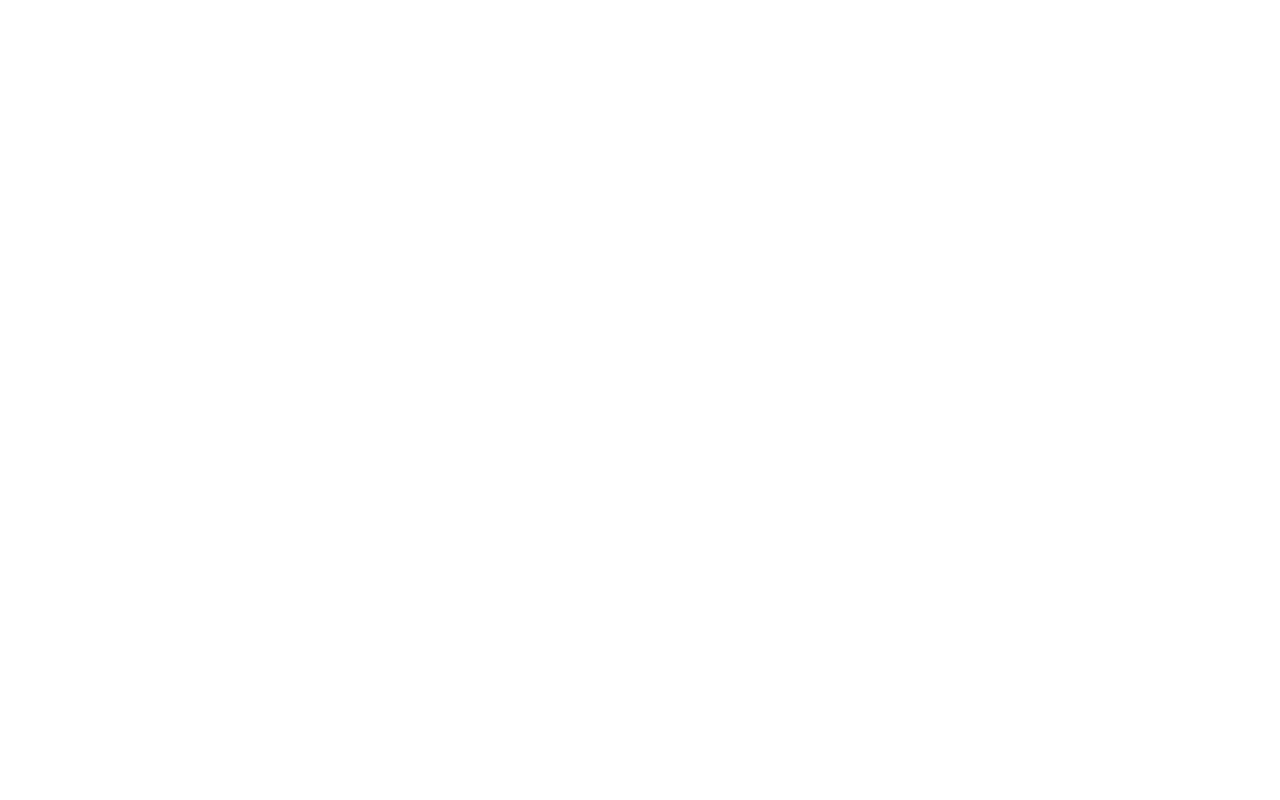
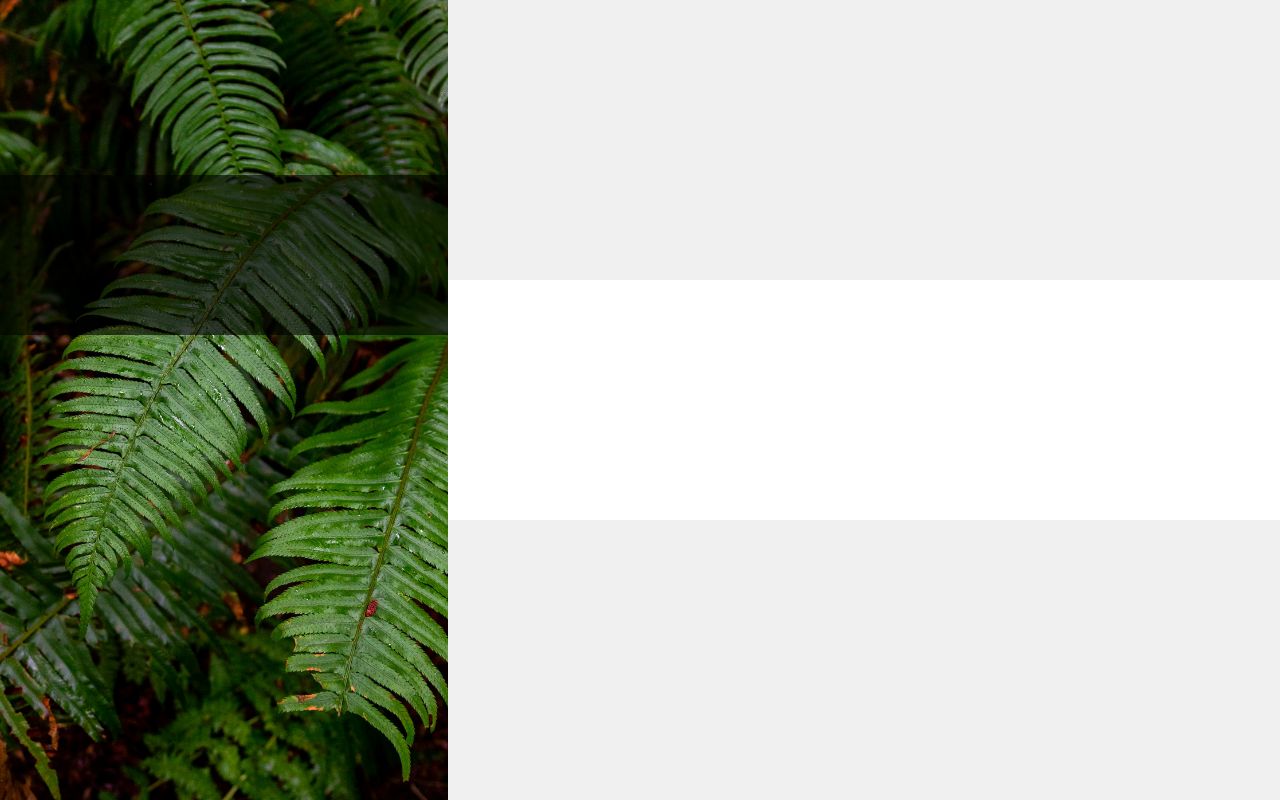
Before and after one commit to araujo2kg/signup-form, a plain HTML site: page index.html in a window 1280 px wide. Drawn offline with Linux system fonts and the light colour scheme.

Commit message:
Layout setup

```diff
--- a/index.html
+++ b/index.html
@@ -9,6 +9,16 @@
 </head>
 
 <body>
+    <div class="container">
+        <div class="side-logo">
+            <div class="logo-container"></div>
+        </div>
+        <div class="side-form">
+            <div class="top"></div>
+            <div class="middle"></div>
+            <div class="bottom"></div>
+        </div>
+    </div>
 </body>
 
 </html>
--- a/styles.css
+++ b/styles.css
@@ -1,3 +1,7 @@
+:root {
+    --aux-bg-color: rgb(240, 240, 240);
+}
+
 *,
 *::before,
 *::after {
@@ -10,6 +14,7 @@
 
 body {
     line-height: 1.5;
+    min-height: 100vh;
 }
 
 img,
@@ -50,3 +55,44 @@ h5,
 h6 {
     text-wrap: balance;
 }
+
+.container {
+    display: flex;
+    flex-direction: row;
+    height: 100vh;
+}
+
+.side-logo {
+    width: 35%;
+    background-image: url(images/background.jpg);
+    background-size: cover;
+    background-repeat: no-repeat;
+    background-position: center;
+}
+
+.logo-container {
+    width: 100%;
+    height: 160px;
+    margin-top: 175px;
+    background-color: rgba(0, 0, 0, 0.6);
+}
+
+.side-form {
+    width: 65%;
+    display: flex;
+    flex-direction: column;
+}
+
+.top {
+    height: 35%;
+    background: var(--aux-bg-color);
+}
+
+.middle {
+    height: 30%;
+}
+
+.bottom {
+    height: 35%;
+    background: var(--aux-bg-color);
+}
```
